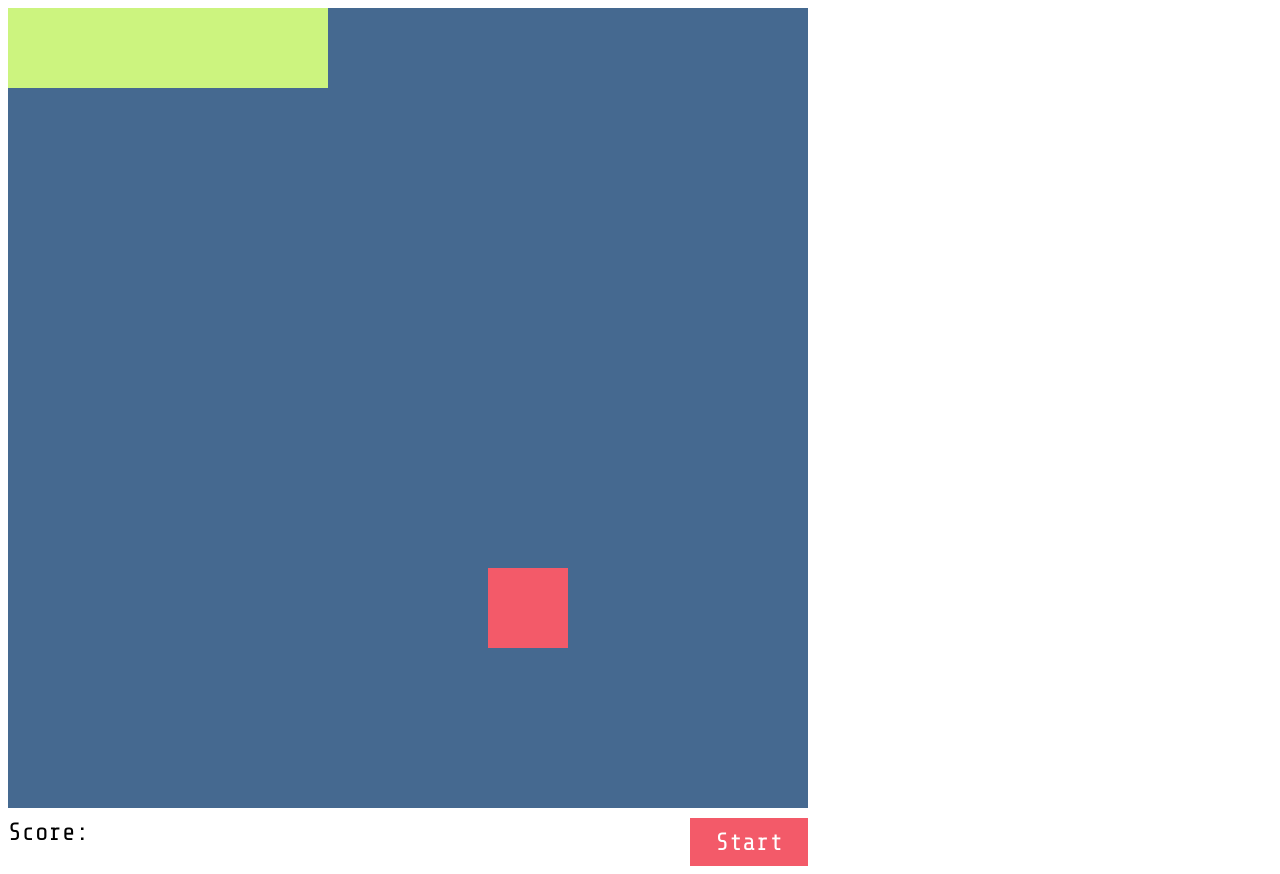
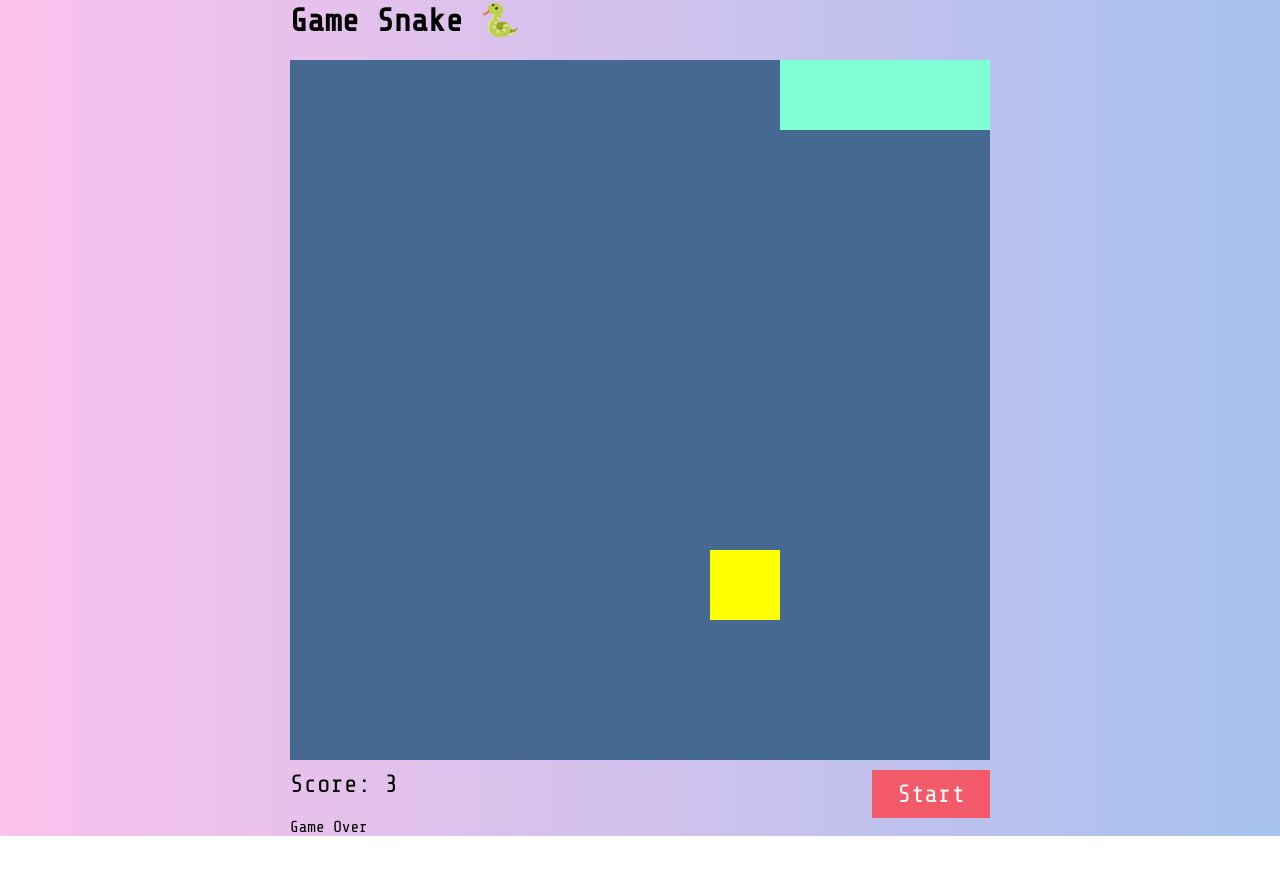
Before and after one commit to Cristian-DW/juego-snake, a plain HTML site: page index.html in a window 1280 px wide. Both pictures are taken after a click on the button "Start". After the commit the page ends 836 px from the top, so only its background shows below. Drawn offline with nearby package versions, Linux system fonts and the light colour scheme.

Commit message:
feat: :green_heart: Completed game functionality with basic styles.
Complete game functionality with basic styles. It has limited functionality but enough to be able to play it.

```diff
--- a/CSS/style.css
+++ b/CSS/style.css
@@ -1,10 +1,24 @@
 *{
    font-family: 'Share Tech Mono', monospace;
+
 }
 
+body{
+   background-image: linear-gradient(to right, #fbc2eb, #a6c1ee), url('../img/logo200.png ');
+   display: flex;
+   justify-content: center;
+   align-items: center;
+   height: 100vh;
+   overflow: hidden;
 
+}
 
+.gameTitle{
+
+}
 #board{
+   width: 700px;
+   height: auto;
    display: grid;
    grid-template-columns: repeat(10, 1fr);
 }
@@ -54,9 +68,9 @@
 }
 
 .snakeSquare{
-   background-color: #ccf47f;
+   background-color: aquamarine;
 }
 
 .foodSquare{
-   background-color: #f35a69;
+   background-color: yellow;
 }
--- a/JS/main.js
+++ b/JS/main.js
@@ -1,12 +1,12 @@
 const board = document.getElementById('board');
-const scoreBoard = document.getElementById('score');
+const scoreBoard = document.getElementById('scoreBoard');
 const startButton = document.getElementById('start');
 const gameOverSign = document.getElementById('gameOver');
 
 // Configuración del juego
 
 const boardSize = 10;
-const gameSpeed = 100;
+const gameSpeed = 200;
 const squareTypes = {
   emptySquare: 0,
   snakeSquare: 1,
@@ -49,8 +49,34 @@ const drawSquare = (square, type) => {
 
 const moveSnake = () => {
   const newSquare = String (
-    Number(snake[snake.length - 1]) + directions[direction]).padStart(2, '0')
+    Number(snake[snake.length - 1]) + directions[direction]).padStart(2, '0');
+    const [ row, column] = newSquare.split('');
+
+    if(newSquare < 0 || newSquare > boardSize * boardSize || (direction === 'arrowRight' &&column == 0) || (direction === 'arrowLeft'  && column ==  9 || boardSquares[row][column] === squareTypes.snakeSquare)){
+      gameOver();
+    }else{
+      snake.push(newSquare);
+      if(boardSquares[row][column] === squareTypes.foodSquare){
+        addFood();
+      }else{
+        const emptySquare = snake.shift();
+        drawSquare(emptySquare, 'emptySquare');
+      }
+      drawSnake();
+    }
 }
+
+    const addFood = () => {
+      score ++;
+      updateScore();
+      creaRandomFood();
+    }
+
+  const gameOver = () => {
+    clearInterval(moveInterval);
+    startButton.disabled = false;
+    gameOverSign.style.display = 'block';
+  }
 
 const setDirection = newDirection => {
   direction = newDirection
@@ -103,8 +129,8 @@ const createBoard = () => {
 + * Reinicia el estado del juego y crea un nuevo tablero de juego.
 + */
 const setGame = () => {
-  snake = ['00', '01', '02', '03'];
-  score = snake.length * 10;
+  snake = ['00', '01', '02'];
+  score = snake.length;
   direction = 'arrowRight';
   boardSquares = Array.from(Array(boardSize), () => new Array(boardSize).fill(squareTypes.emptySquare));
   board.innerHTML = '';
--- a/index.html
+++ b/index.html
@@ -15,6 +15,7 @@
 
 <body>
    <main class="container">
+      <h1 class="gameTitle">Game Snake &#128013;</h1>
       <div id="board"></div>
       <div class="boardInfo">
          <div>
```
Also changed, not shown: img/logo200.png (added).
